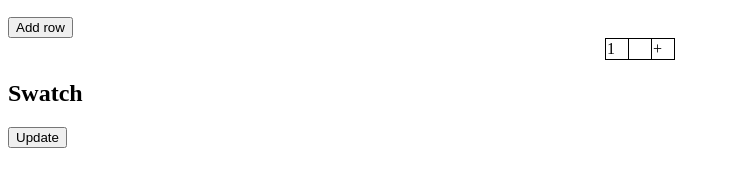
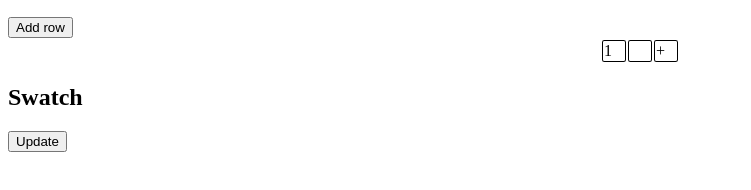
Before and after one commit to FergusGreig/KnittingPatternMaker, a plain HTML site: page index.html in a window 1280 px wide. Shown: the part 360-550 px from the top of the page, 0-751 px from the left. Drawn offline with Linux system fonts and the light colour scheme.

Commit message:
border alterations to soften edges

```diff
--- a/style.css
+++ b/style.css
@@ -7,12 +7,13 @@ h1 {
 tr,
 td {
     border: 1px solid black;
+    border-radius: 10%;
 }
 
 table {
     border-style: none;
-    border-collapse: collapse;
     margin: 0 auto;
+
 }
 
 tr {
```
